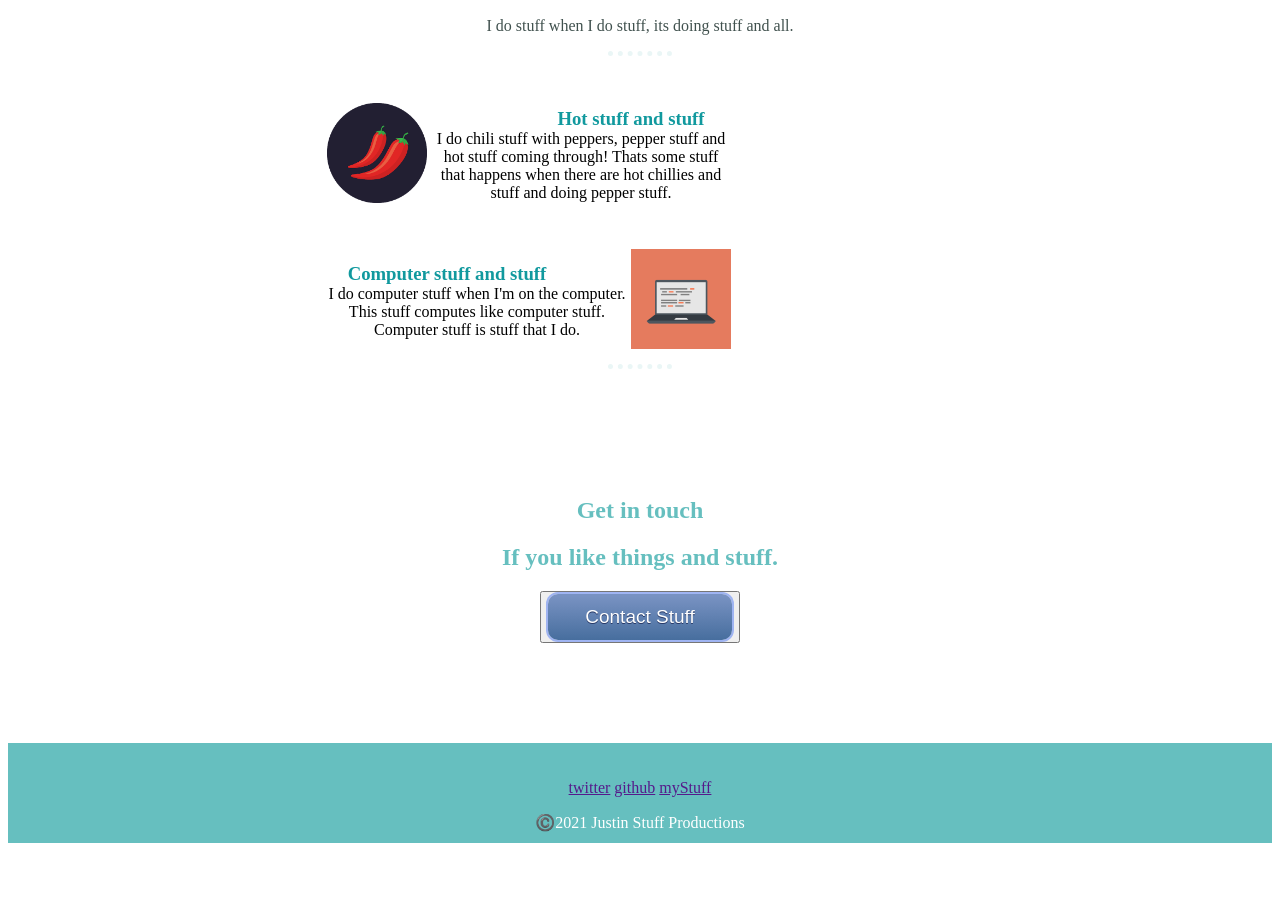
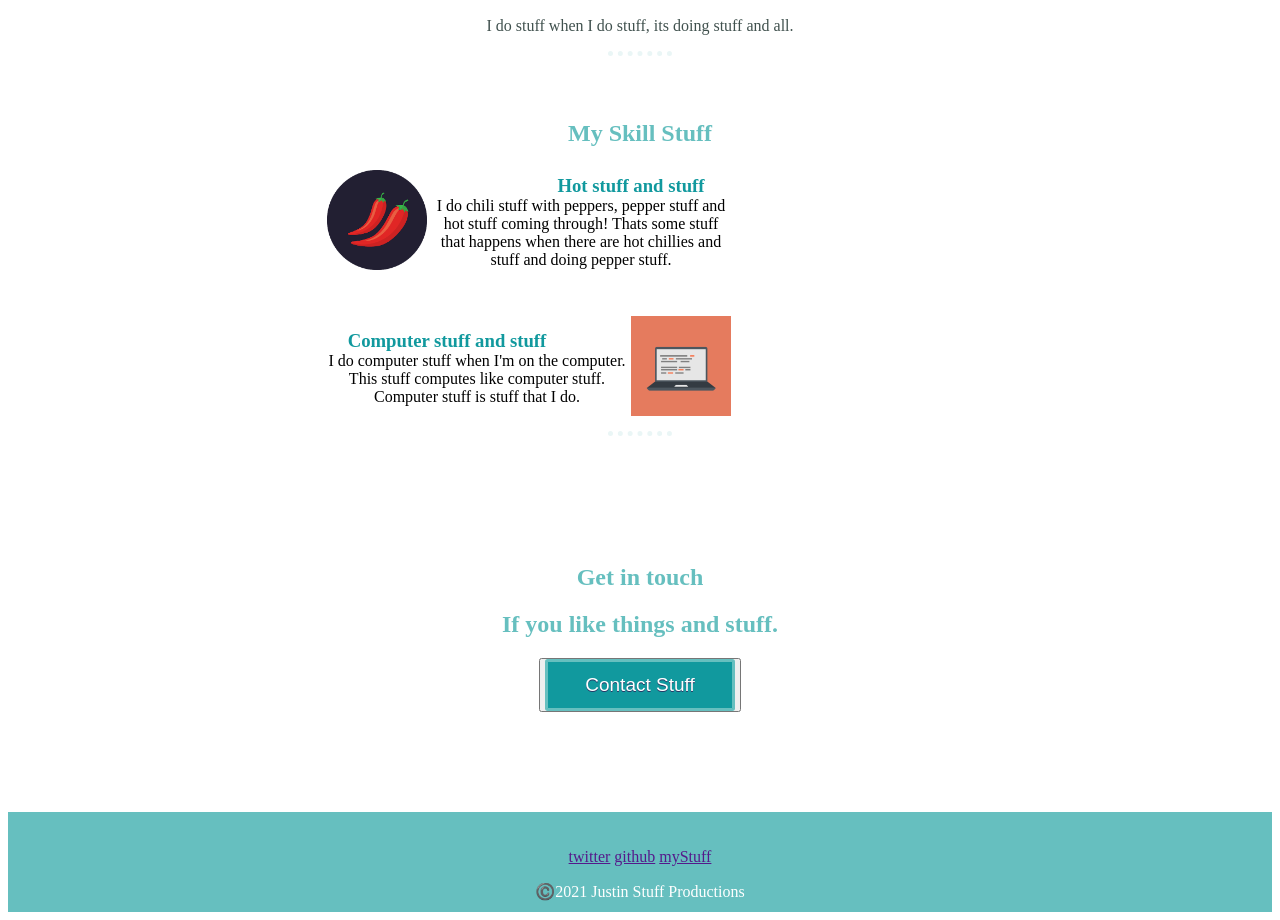
Before and after one commit to JustinSingleton303/cssBootcampPage, a plain HTML site: page index.html in a window 1280 px wide. Shown: the part 967-1887 px from the top of the page. Before the commit the page ends 1818 px from the top, so only its background shows below. Drawn offline with Linux system fonts and the light colour scheme.

Commit message:
Button fixed

```diff
--- a/css/styles.css
+++ b/css/styles.css
@@ -23,14 +23,14 @@ hr{
 }
 
 .myButton {
-	box-shadow: 0px 0px 0px 2px #9fb4f2;
-	background:linear-gradient(to bottom, #7892c2 5%, #476e9e 100%);*/
-	background-color:#789c2c;
-	border-radius:10px;
-	border:0px solid #4e6096;
+	box-shadow: 0px 0px 0px 2px #66BFBF;
+	background:linear-gradient(to bottom, ##11999E 5%, #66BFBF 100%);
+	background-color:#11999E;
+	border-radius:1px;
+	border:1px solid #66BFBF;
 	display:inline-block;
 	cursor:pointer;
-	color:#ffffff;
+	color:#FFFFFF;
 	font-family:Arial;
 	font-size:19px;
 	padding:12px 37px;
@@ -38,8 +38,8 @@ hr{
 	text-shadow:0px 1px 0px #283966;
 }
 .myButton:hover {
-	background:linear-gradient(to bottom, #476e9e 5%, #7892c2 100%);
-	background-color:#476e9e;
+	background:linear-gradient(to bottom, #11999E 5%, #66BFBF 100%);
+	background-color:#11999E;
 }
 .myButton:active {
 	position:relative;
--- a/index.html
+++ b/index.html
@@ -31,6 +31,7 @@
         <hr>
         <br>
         <br>
+        <h2>My Skill Stuff</h2>
       <!--  <div class="p2">
             I do computer stuff when I'm on the computer. This stuff computes
             like computer stuff.  Computer stuff is stuff that I do.
```
